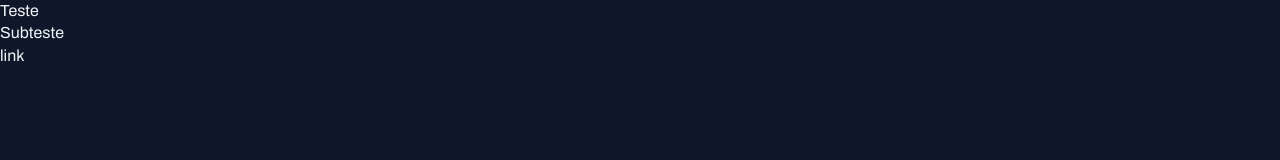
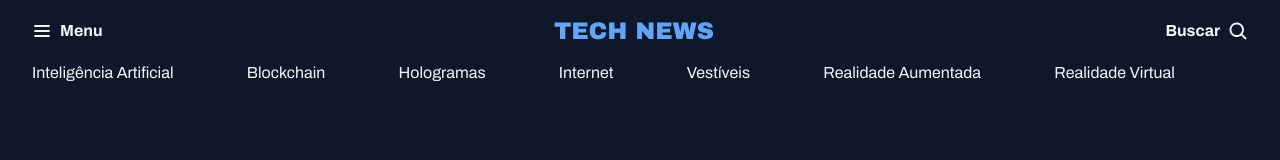
Before and after one commit to sShirou/projeto-portal-de-noticias, a plain HTML site: page index.html in a window 1280 px wide. Drawn offline with Linux system fonts and the light colour scheme.

Commit message:
criando o header da aplicação

```diff
--- a/index.html
+++ b/index.html
@@ -12,8 +12,31 @@
   <link href="https://fonts.googleapis.com/css2?family=Archivo:ital,wght@0,100..900;1,100..900&display=swap" rel="stylesheet">
 </head>
 <body>
-  <h1>Teste</h1>
-  <h2>Subteste</h2>
-  <a href="#">link</a>
+  <header class="container">
+    <nav id="primary" class="grid grid-flow-col">
+      <div>
+        <img src="assets/icons/List.svg" alt="ícone de menu">
+        <strong>Menu</strong>
+      </div>
+
+      <div>
+        <img src="assets/Tech News.svg" alt="TechNews logo">
+      </div>
+
+      <div>
+        <strong>Buscar</strong>
+        <img src="assets/icons/MagnifyingGlass.svg" alt="ícone de lupa para pesquisa">
+      </div>
+    </nav>
+    <nav id="secundary" class="grid grid-flow-col">
+      <a href="#">Inteligência Artificial</a>
+      <a href="#">Blockchain</a>
+      <a href="#">Hologramas</a>
+      <a href="#">Internet</a>
+      <a href="#">Vestíveis</a>
+      <a href="#">Realidade Aumentada</a>
+      <a href="#">Realidade Virtual</a>
+    </nav>
+  </header>
 </body>
 </html>
--- a/styles/global.css
+++ b/styles/global.css
@@ -39,3 +39,17 @@ a:hover{
 h1, h2, h3 {
   font: inherit;
 }
+
+.container {
+  max-width: 1280px;
+  padding-inline: 32px;
+  margin-inline: auto;
+}
+
+.grid {
+  display: grid;
+}
+
+.grid-flow-col {
+  grid-auto-flow: column;
+}
--- /dev/null
+++ b/styles/header.css
@@ -0,0 +1,23 @@
+#primary {
+  padding-block: 20px;
+
+  div {
+    display: flex;
+    align-items: center;
+    gap: 8px;
+  }
+
+  div:nth-child(2) {
+    margin-inline: auto;
+  }
+
+  div:nth-child(3) {
+    justify-self: end;
+  }
+}
+
+#secondary {
+  padding-block: 14px;
+  border: solid 1px var(--stroke-color);
+  border-inline: none;
+}
--- a/styles/index.css
+++ b/styles/index.css
@@ -1 +1,2 @@
 @import url(global.css);
+@import url(header.css);
```
